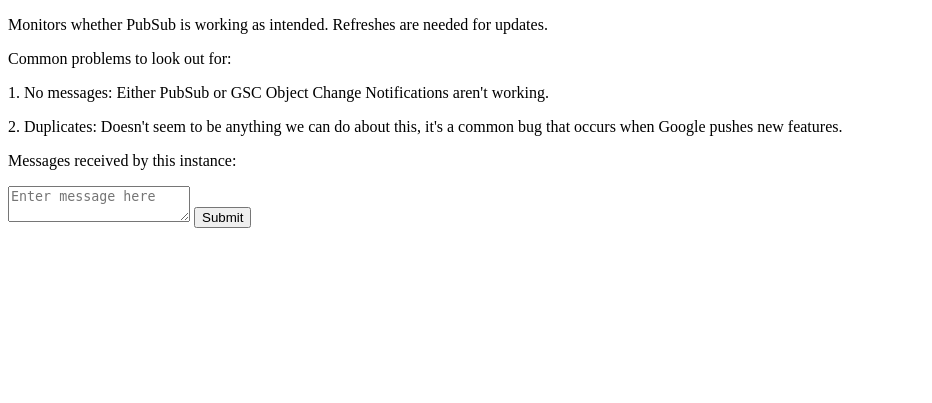
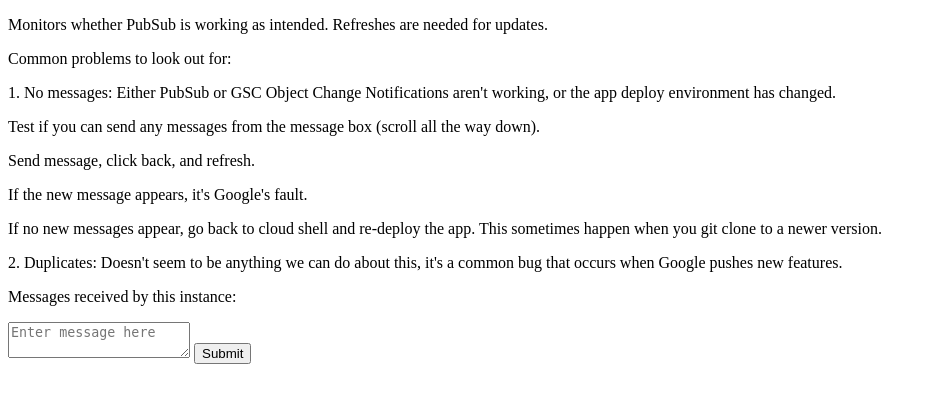
Before and after one commit to allenday/nanostream-dataflow, a Flask app: page / in a window 1280 px wide. Shown: the top 403 px of the page, without its empty margins (0-932 px from the left). Run offline with Flask 2, Linux system fonts and the light colour scheme.

Commit message:
Updated pubsub monitor FAQ.

```diff
--- a/pubsub_monitor/templates/index.html
+++ b/pubsub_monitor/templates/index.html
@@ -22,7 +22,12 @@
 <div>
   <p>Monitors whether PubSub is working as intended. Refreshes are needed for updates.</p>
   <p>Common problems to look out for:</p>
-  <p>1. No messages: Either PubSub or GSC Object Change Notifications aren't working.</p>
+  <p>1. No messages: Either PubSub or GSC Object Change Notifications aren't working, or the app deploy environment has changed. </p>
+    <p> Test if you can send any messages from the message box (scroll all the way down). </p>
+      <p> Send message, click back, and refresh. </p>
+        <p> If the new message appears, it's Google's fault. </p>
+        <p> If no new messages appear, go back to cloud shell and re-deploy the app. This sometimes happen when you git clone to a newer version. </p>
+
   <p>2. Duplicates: Doesn't seem to be anything we can do about this, it's a common bug that occurs when Google pushes new features. </p>
   <p>Messages received by this instance:</p>
   <ul>
```
